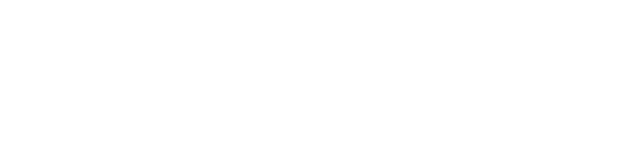
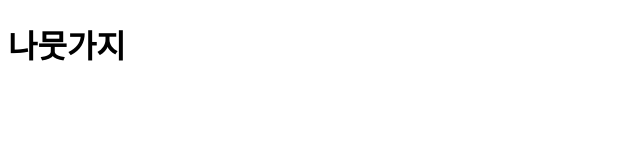
Before and after one commit to ParkDalJae/23-02-22-branchTest, a plain HTML site: page index.html in a window 1280 px wide. Shown: the whole page, without its empty margins (0-640 px from the left). Drawn offline with Linux system fonts and the light colour scheme.

Commit message:
h1 태그만듦

```diff
--- a/index.html
+++ b/index.html
@@ -8,7 +8,7 @@
   <title>Document</title>
 </head>
 <body>
-
+  <h1>나뭇가지</h1>
 
 </body>
 </html>
```
